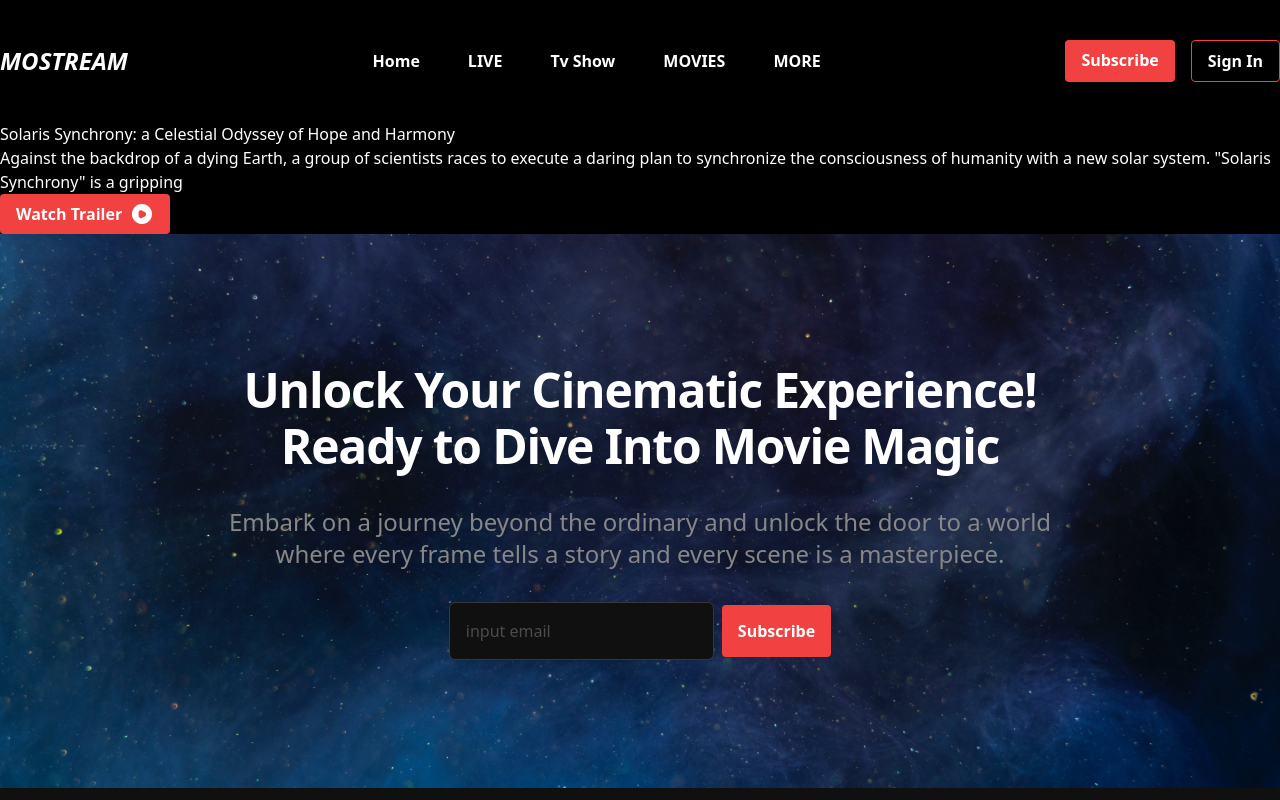
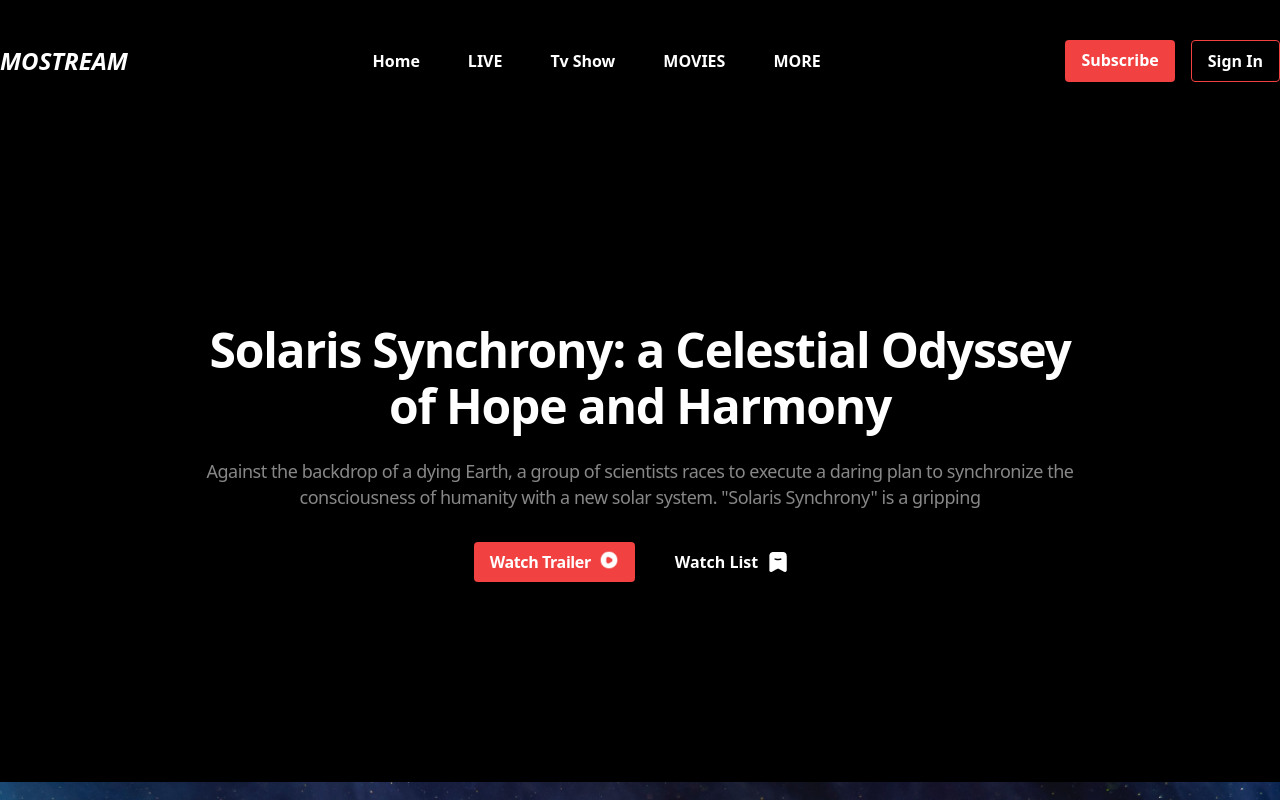
Before and after one commit to tsotne01/mostream-movie-app, a Next.js app: page /movie/1 in a window 1280 px wide. Shown: the top 800 px of the page. Built offline with nearby package versions, Linux system fonts and the light colour scheme.

Commit message:
feat: enhance movie page with additional button for Watch List and improved styling

```diff
--- a/src/app/(withHeaderAndFooter)/movie/[id]/page.tsx
+++ b/src/app/(withHeaderAndFooter)/movie/[id]/page.tsx
@@ -8,10 +8,29 @@ const page = () => {
     const { id } = useParams<{ id: string }>()
     return (
         <main>
-            <section>
-                <h1>Solaris Synchrony: a Celestial Odyssey of Hope and Harmony</h1>
-                <p>Against the backdrop of a dying Earth, a group of scientists races to execute a daring plan to synchronize the consciousness of humanity with a new solar system. "Solaris Synchrony" is a gripping </p>
-                <Button variant='primary' afterIcon={<Icon imgUrl='/play-circle.png'/>}>Watch Trailer</Button>
+            <section className='mx-auto max-w-7xl flex flex-col items-center py-[200px]'>
+                <div className='max-w-[880px]'>
+                    <h1 className='text-white text-5xl font-semibold text-center mx-auto mb-6 leading-14 tracking-tight'>Solaris Synchrony: a Celestial Odyssey of Hope and Harmony</h1>
+                    <p className='text-center text-[#878787] text-lg leading-[26px] tracking-tight font-medium mb-8'>
+                        Against the backdrop of a dying Earth, a group of scientists races to execute a daring plan to synchronize the consciousness of humanity with a new solar system. "Solaris Synchrony" is a gripping
+                    </p>
+                    <div className='flex justify-center gap-6'>
+                        <Button
+                            variant='primary'
+                            afterIcon={<Icon className='w-5 h-auto' imgUrl='/play-circle.png' />}
+                            className='text-base font-semibold leading-6 tracking-tight'
+                        >
+                            Watch Trailer
+                        </Button>
+                        <Button
+                            variant='secondary'
+                            afterIcon={<Icon className='w-6 h-auto' imgUrl='/watch-list.png' />}
+                        >
+                            Watch List
+                        </Button>
+
+                    </div>
+                </div>
             </section>
         </main>
     )
--- a/src/components/ui/button.tsx
+++ b/src/components/ui/button.tsx
@@ -23,7 +23,9 @@ type ButtonProps = {
 const Button = ({ variant, type, children, onClick, className, beforeIcon, afterIcon, isActive, ...rest }: ButtonProps) => {
 
     return (
-        <button onClick={onClick} className={`disabled:bg-slate-500/40 ${styles[variant]} ${className} ${isActive && variant == 'secondary' && 'bg-[#242323] border-1 border-[#383838]'} flex`} type={type} {...rest}>
+        <button onClick={onClick} className={`disabled:bg-slate-500/40 ${styles[variant]} ${className} ${isActive && variant == 'secondary' && 'bg-[#242323] border-1 border-[#383838]'} flex
+        active:scale-[0.99] hover:scale-[1.03]
+        `} type={type} {...rest}>
             {beforeIcon && <span className="mr-2">{beforeIcon}</span>}
             {children}
             {afterIcon && <span className="ml-2">{afterIcon}</span>}
```
Also changed, not shown: public/watch-list.png (added).
